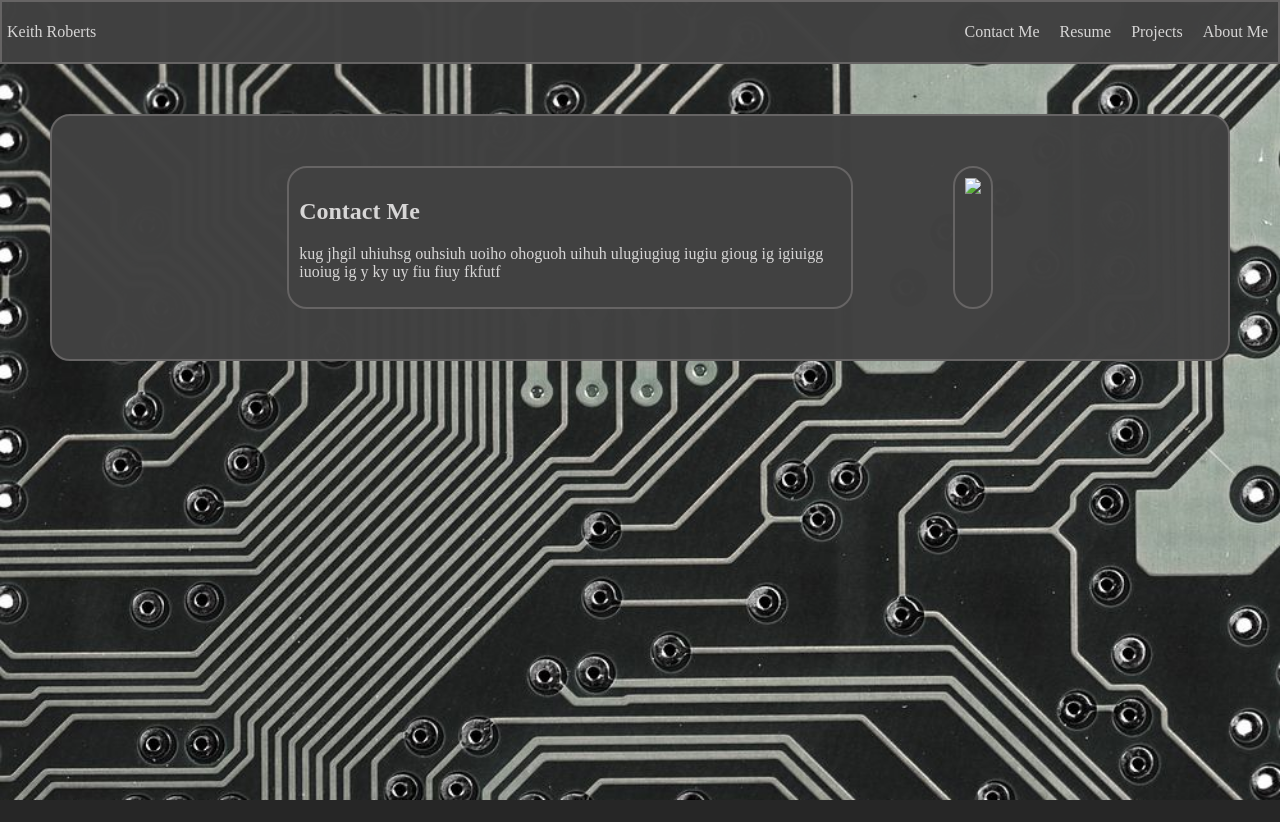
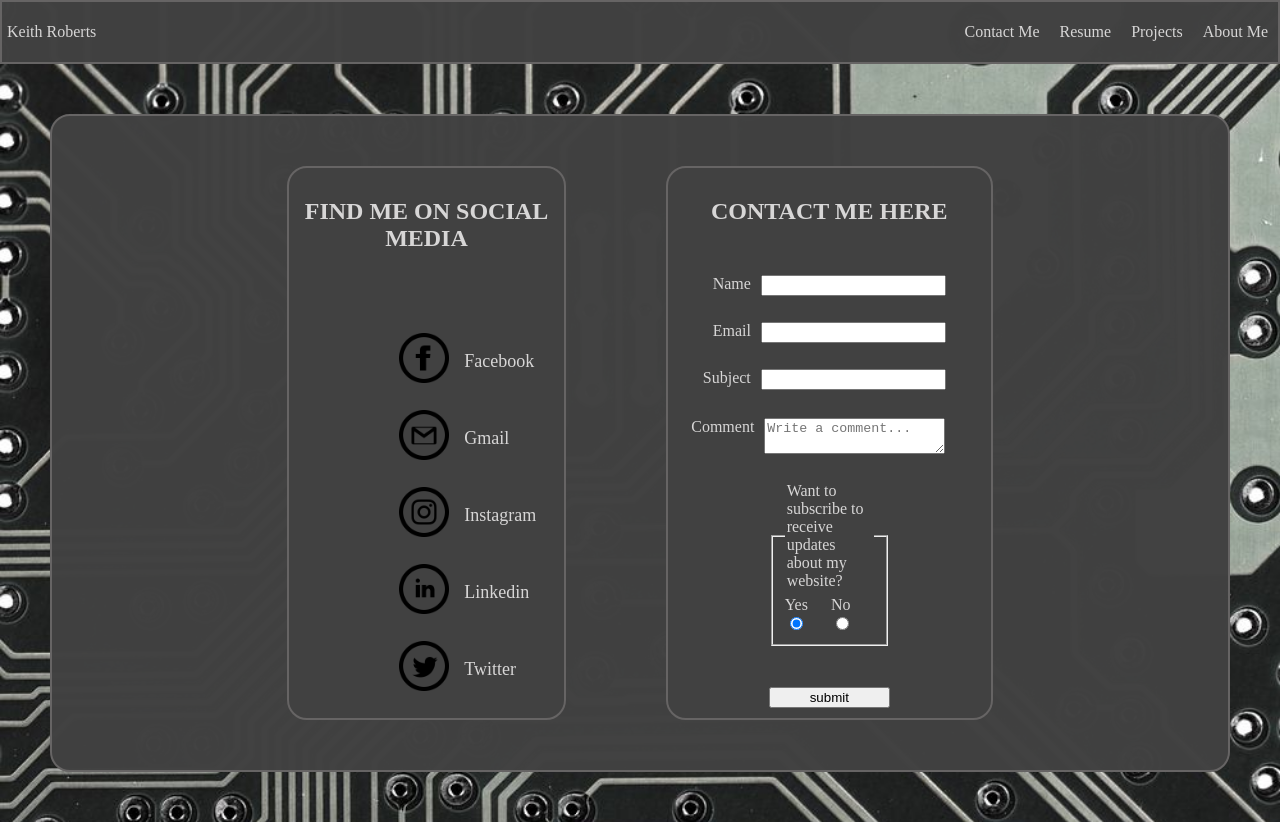
Before and after one commit to KeithR02/Portfolio, a plain HTML site: page html/Contact.html in a window 1280 px wide. Before the commit the page ends 800 px from the top, so only its background shows below. Drawn offline with Linux system fonts and the light colour scheme.

Commit message:
Made major improvments to my website

```diff
--- a/css/styles.css
+++ b/css/styles.css
@@ -161,6 +161,8 @@ text-align: center;
 }
 
 #ContactPageHeader {
+    display: flex;
+    flex-direction: column;
     margin-left: 20%;
     margin-bottom: 50px;
     margin-top: 50px;
@@ -171,6 +173,34 @@ text-align: center;
     background-color: rgb(65, 65, 65);
     padding: 10px;
     border-radius: 20px;
+}
+
+#iconHeader  {
+    text-align: center;
+}
+
+#icons {
+    display: flex;
+    flex-direction: column;
+    margin-left: 100px;
+    margin-bottom: 10px;
+    row-gap: 20px;
+}
+
+#iconImg {
+    max-width: 50px;
+}
+
+#iconText {
+    display: flex;
+    gap: 15px;
+    font-size: 18px;
+}
+
+#iconImg:hover {
+    max-width: 75px;
+    background-color: blanchedalmond;
+    border-radius: 1000px;
 }
 
 #Contactplaceholder {
@@ -188,6 +218,57 @@ text-align: center;
     background-color: rgb(65, 65, 65);
     padding: 10px;
     border-radius: 20px;
+}
+
+form {
+    display: flex;
+    flex-direction: column;
+    row-gap: 1em;
+    margin-left: 30%;
+    margin-right: 30%;
+
+}
+
+#formHeading {
+    text-align: center;
+    margin-bottom: 50px;
+}
+
+#nameNemail {
+    display: flex;
+    justify-content: center;
+    gap: 10px;
+    margin-bottom: 10px;
+}
+
+#Subject {
+    display: flex;
+    justify-content: center;
+    gap: 10px;
+    margin-right: 5px;
+    margin-bottom: 6px;
+}
+
+#Comment {
+    display: flex;
+    justify-content: center;
+    gap: 10px;
+    margin-right: 11px;
+    margin-bottom: 6px;
+}
+
+#yes {
+    align-self: start;
+}
+
+#no {
+    align-self: start;
+}
+
+fieldset {
+    display: flex;
+    justify-content: space-between;
+    margin-bottom: 25px;
 }
 /*----------------------------------------Contact Page-----------------------------------------*/
 /*------------------------------------------------------Resume---------------------------------------------------------*/
--- a/html/Contact.html
+++ b/html/Contact.html
@@ -24,12 +24,97 @@
         <div id="ContactAll">
 
             <div id="ContactPageHeader">
-                <h2>Contact Me</h2>
-                <p>kug jhgil uhiuhsg ouhsiuh uoiho ohoguoh uihuh ulugiugiug iugiu gioug ig igiuigg  iuoiug ig y ky uy fiu fiuy fkfutf </p>
+
+                <div><h2 id="iconHeader">FIND ME ON SOCIAL MEDIA </h2></div>
+
+                <div id="icons">
+
+                    <div id="iconText"><a href="https://www.facebook.com/"><img id="iconImg" src="../images/Facebook icon.png"></a>
+                        <div><p>Facebook</p></div>
+                    </div>
+
+                    <div id="iconText"><a href="https://www.google.com/gmail/about/"><img id="iconImg" src="../images/Gmail icon.png"></a>
+                        <div><p>Gmail</p></div>
+                    </div>
+
+                    <div id="iconText"><a href="https://www.instagram.com/"><img id="iconImg" src="../images/Instagram icon.png"></a>
+                        <div><p>Instagram</p></div>
+                    </div>
+
+                    <div id="iconText"><a href="https://www.linkedin.com/in/keith-roberts-1715552b7/"><img id="iconImg" src="../images/Linkedin icon.png"></a>
+                        <div><p>Linkedin</p></div>
+                    </div>
+
+                    <div id="iconText"><a href="https://twitter.com/?lang=en"><img id="iconImg" src="../images/Twitter icon.png"></a>
+                        <div><p>Twitter</p></div>
+                    </div>
+                </div>
             </div>
 
             <div id="ContactImg">
-            <img id="Contactplaceholder" src="..\images\placeholder916.jpg">
+                <h2 id="formHeading">CONTACT ME HERE</h2>
+                <form>
+
+
+
+                    <div id="nameNemail">
+                        <div>
+                            <lable for="Name">Name</lable>
+                        </div>
+
+                        <div>
+                            <input type="text" id="Name" required>
+                        </div>
+                    </div>
+
+                    <div id="nameNemail">
+                        <div>
+                            <lable for="Email">Email</lable>
+                        </div>
+
+                        <div>
+                            <input type="email" id="Email" required>
+                        </div>
+                    </div>
+
+                    <div id="Subject">
+                        <div>
+                            <lable for="Subject">Subject</lable>
+                        </div>
+
+                        <div>
+                            <input type="text" id="Subject" required>
+                        </div>
+                    </div>
+
+                    <div id="Comment">
+                        <div>
+                            <lable for="Comment">Comment</lable>
+                        </div>
+
+                        <div>
+                            <textarea id="Comment" placeholder="Write a comment..." required></textarea>
+                        </div>
+                    </div>
+
+                    <fieldset>
+                        <legend>Want to subscribe to receive updates about my website?</legend>
+
+                            <div id="radio-yes">
+                                <lable for="yes">Yes</lable>
+                                <input type="radio" id="yes" value="yes" name="newsletter" checked="false">
+                            </div>
+
+                            <div id="radio-no">
+                                <lable for="no">No</lable>
+                                <input type="radio" id="no" value="no" name="newsletter">
+                            </div>
+
+                    </fieldset>
+
+                    <input type="submit" value="submit">
+
+                </form>
             </div>
 
         </div>
```
Also changed, not shown: html/AboutMe.html (+11 -2 lines), html/Projects.html (+1 -1 lines), images/Facebook icon.png (added), images/Gmail icon.png (added), images/Instagram icon.png (added), images/Linkedin icon.png (added), images/Mittens.jpg (added), images/Twitter icon.png (added).
